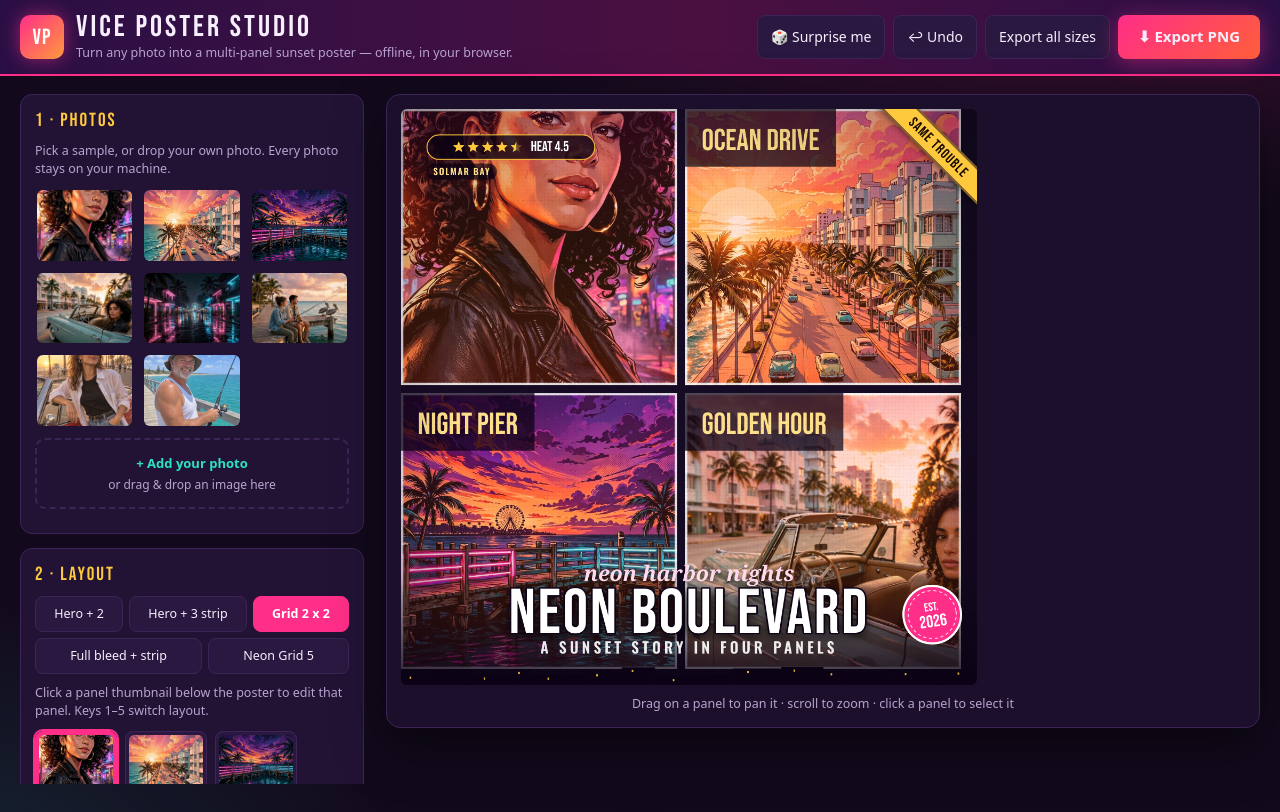
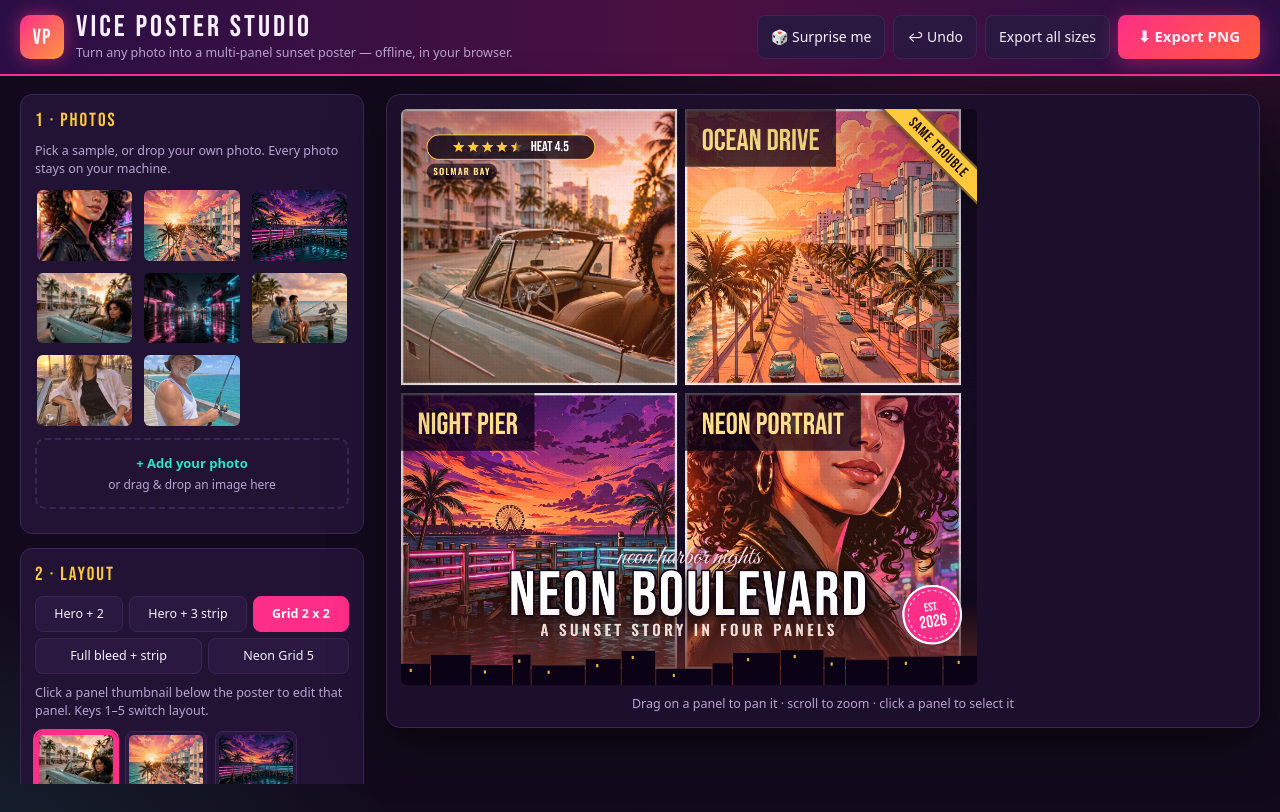
Before and after one commit to aramexbit/gta6-cover-art-01, a plain HTML site: page app/index.html in a window 1280 px wide. Both pictures are taken after a click on the button "Grid 2 x 2". Drawn offline with Linux system fonts and the light colour scheme.

Commit message:
Vice Poster Studio v3: photo hero, taller skyline, Great Vibes script
Closes the three gaps vs the #1 entry (88.0% Neon Grid Cover Studio): hero is now the photographic convertible instead of the portrait illustration (default state + shot 1-cover); skyline strip is ~67px at 1080 with a sunset glow and bigger lit windows, and a bottom caption lifts clear of it; the script line is a real OFL script face (Great Vibes, bundled WOFF2 + license) instead of italic Georgia. Panel notes now travel with their photo in screenshot scenes (shots.js), so relabelling the hero no longer mislabels the small panels.

```diff
--- a/app/src/poster.js
+++ b/app/src/poster.js
@@ -204,7 +204,13 @@ export function captionMetrics(state, W, H) {
   let ty;
   if (pos === 'top') ty = pad + size;
   else if (pos === 'overlay') ty = H * 0.52;
-  else ty = H - pad - (sub ? size * 0.42 : 0);
+  else {
+    // The taller skyline strip would collide with the subtitle baseline, so
+    // lift a bottom caption by the extra skyline height (vs the old 34px).
+    const skylineOn = state.dressing?.skyline !== false && state.dressing?.on !== false;
+    const skyLift = skylineOn ? Math.max(0, Math.round(H * 0.062) - 34) : 0;
+    ty = H - pad - (sub ? size * 0.42 : 0) - skyLift;
+  }
   return { base, size, pos, pad, ty, subSize: Math.max(16, size * 0.24), sub };
 }
 
@@ -327,18 +333,24 @@ export function drawDressing(ctx, state, W, H) {
 
   // --- skyline silhouette strip along the very bottom edge ---
   if (d.skyline) {
-    const sh = Math.max(22, H * 0.032);
+    const sh = Math.max(48, H * 0.062);
     const rnd = seeded(77);
     ctx.save();
+    // Sunset glow behind the buildings so the silhouette reads at a glance.
+    const glow = ctx.createLinearGradient(0, H - sh * 2.4, 0, H);
+    glow.addColorStop(0, 'rgba(255,110,60,0)');
+    glow.addColorStop(1, 'rgba(255,110,60,0.35)');
+    ctx.fillStyle = glow;
+    ctx.fillRect(0, H - sh * 2.4, W, sh * 2.4);
     let x = 0;
     while (x < W) {
       const bw = (0.03 + rnd() * 0.075) * W;
       const bh = sh * (0.45 + rnd() * 0.55);
       ctx.fillStyle = '#0b0216';
       ctx.fillRect(x, H - bh, bw, bh);
-      if (rnd() > 0.4) { // one lit window per building, sometimes
+      if (rnd() > 0.45) { // one lit window per building, more often than before
         ctx.fillStyle = 'rgba(255,201,61,0.9)';
-        ctx.fillRect(x + bw * 0.3, H - bh + sh * 0.14, Math.max(2, 3 * u), Math.max(2, 4 * u));
+        ctx.fillRect(x + bw * 0.3, H - bh + sh * 0.14, Math.max(3, 4 * u), Math.max(3, 6 * u));
       }
       x += bw + 2;
     }
@@ -419,7 +431,7 @@ export function drawDressing(ctx, state, W, H) {
       ? ty - size * 0.82
       : ty + subSize * 1.5 + 46 * u;
     ctx.save();
-    ctx.font = `italic 600 ${Math.round(40 * u)}px Georgia, 'Times New Roman', serif`;
+    ctx.font = `400 ${Math.round(52 * u)}px "Great Vibes", cursive`;
     ctx.textAlign = 'center';
     ctx.textBaseline = 'alphabetic';
     ctx.shadowColor = 'rgba(0,0,0,0.6)';
--- a/app/src/shots.js
+++ b/app/src/shots.js
@@ -37,10 +37,24 @@ export async function runShot(shot, query, api) {
   state.panels = panelsForLayout(state, layout);
   // Each panel gets a different photo: the requested one first, then the
   // other samples in turn, so no layout ever shows the same photo twice.
+  // The note travels with its photo (the cycle order differs from the
+  // default panel order, so reusing the positional notes would mislabel
+  // panels — e.g. 'OCEAN DRIVE' on the portrait). The hero keeps no note.
+  const NOTE_BY_PHOTO = {
+    'samples/vice-portrait.jpg': 'NEON PORTRAIT',
+    'samples/vice-boulevard.jpg': 'OCEAN DRIVE',
+    'samples/vice-pier.jpg': 'NIGHT PIER',
+    'samples/vice-convertible.jpg': 'GOLDEN HOUR',
+    'samples/vice-neonstreet.jpg': 'NEON RAIN',
+    'samples/vice-fishing.jpg': 'PIER LIFE',
+    'samples/boulevard.jpg': 'PALM ROW',
+    'samples/pier.jpg': 'OLD PIER',
+  };
   const cycle = [photo, 'samples/vice-portrait.jpg', 'samples/vice-boulevard.jpg', 'samples/vice-pier.jpg', 'samples/vice-convertible.jpg', 'samples/vice-neonstreet.jpg', 'samples/vice-fishing.jpg', 'samples/boulevard.jpg', 'samples/pier.jpg'];
   const heroPhotos = [...new Set(cycle)];
   state.panels.forEach((p, i) => {
     p.photo = heroPhotos[i % heroPhotos.length];
+    if (i > 0) p.note = NOTE_BY_PHOTO[p.photo] || '';
     p.zoom = 1.25;
   });
   if (shot === 'cover') document.body.classList.add('shot-cover');
--- a/app/src/state.js
+++ b/app/src/state.js
@@ -52,10 +52,10 @@ export function defaultState() {
     size: '1080x1080',
     dressing: { ...DRESSING_DEFAULT },
     panels: [
-      defaultPanel('samples/vice-portrait.jpg', ''),
+      defaultPanel('samples/vice-convertible.jpg', ''),
       defaultPanel('samples/vice-boulevard.jpg', 'OCEAN DRIVE'),
       defaultPanel('samples/vice-pier.jpg', 'NIGHT PIER'),
-      defaultPanel('samples/vice-convertible.jpg', 'GOLDEN HOUR'),
+      defaultPanel('samples/vice-portrait.jpg', 'NEON PORTRAIT'),
       defaultPanel('samples/vice-neonstreet.jpg', 'NEON RAIN'),
     ],
   };
@@ -79,8 +79,8 @@ export function isAutoSubtitle(sub) {
 /** Keeps the panel list in step when the layout changes panel count. */
 export function panelsForLayout(state, layout) {
   const want = LAYOUTS[layout].panels;
-  const photos = ['samples/vice-portrait.jpg', 'samples/vice-boulevard.jpg', 'samples/vice-pier.jpg', 'samples/vice-convertible.jpg', 'samples/vice-neonstreet.jpg', 'samples/vice-fishing.jpg', 'samples/boulevard.jpg', 'samples/pier.jpg'];
-  const notes = ['', 'OCEAN DRIVE', 'NIGHT PIER', 'GOLDEN HOUR', 'NEON RAIN', 'PIER LIFE', 'PALM ROW', 'OLD PIER'];
+  const photos = ['samples/vice-convertible.jpg', 'samples/vice-boulevard.jpg', 'samples/vice-pier.jpg', 'samples/vice-portrait.jpg', 'samples/vice-neonstreet.jpg', 'samples/vice-fishing.jpg', 'samples/boulevard.jpg', 'samples/pier.jpg'];
+  const notes = ['', 'OCEAN DRIVE', 'NIGHT PIER', 'NEON PORTRAIT', 'NEON RAIN', 'PIER LIFE', 'PALM ROW', 'OLD PIER'];
   const panels = state.panels.slice(0, want);
   while (panels.length < want) {
     panels.push(defaultPanel(photos[panels.length % photos.length], notes[panels.length % notes.length]));
--- a/app/style.css
+++ b/app/style.css
@@ -2,6 +2,7 @@
 @font-face { font-family: 'Bebas Neue'; src: url('./fonts/BebasNeue.woff2') format('woff2'); font-weight: 400; font-display: swap; }
 @font-face { font-family: 'Anton'; src: url('./fonts/Anton.woff2') format('woff2'); font-weight: 400; font-display: swap; }
 @font-face { font-family: 'Oswald'; src: url('./fonts/Oswald-SemiBold.woff2') format('woff2'); font-weight: 600; font-display: swap; }
+@font-face { font-family: 'Great Vibes'; src: url('./fonts/GreatVibes-Regular.woff2') format('woff2'); font-weight: 400; font-display: swap; }
 
 :root {
   --bg: #120a1c;
--- a/shots.json
+++ b/shots.json
@@ -1 +1 @@
-[{"h":1080,"name":"1-cover.jpg","query":"?shot=cover&photo=portrait&caption=NEON%20BOULEVARD&layout=grid5&grade=sunset&size=1080x1080","w":1080},{"h":1950,"name":"2-editor.jpg","query":"?shot=editor&photo=convertible&caption=NEON%20BOULEVARD&layout=grid5&grade=sunset","w":1280},{"h":1280,"name":"3-cover.jpg","query":"?shot=cover&photo=neonstreet&caption=MIDNIGHT%20DRIVE&layout=grid5&grade=neon&size=1080x1350","w":1024},{"h":1950,"name":"4-panels.jpg","query":"?shot=editor&photo=fishing&caption=GOLDEN%20HOUR&layout=grid&grade=teal","w":1280}]
+[{"h":1080,"name":"1-cover.jpg","query":"?shot=cover&photo=convertible&caption=NEON%20BOULEVARD&layout=grid5&grade=sunset&size=1080x1080","w":1080},{"h":1950,"name":"2-editor.jpg","query":"?shot=editor&photo=convertible&caption=NEON%20BOULEVARD&layout=grid5&grade=sunset","w":1280},{"h":1280,"name":"3-cover.jpg","query":"?shot=cover&photo=neonstreet&caption=MIDNIGHT%20DRIVE&layout=grid5&grade=neon&size=1080x1350","w":1024},{"h":1950,"name":"4-panels.jpg","query":"?shot=editor&photo=fishing&caption=GOLDEN%20HOUR&layout=grid&grade=teal","w":1280}]
```
Also changed, not shown: app/fonts/GreatVibes-OFL.txt (added), app/fonts/GreatVibes-Regular.woff2 (added), screenshots/1-cover.jpg, screenshots/2-editor.jpg, screenshots/3-cover.jpg, screenshots/4-panels.jpg.
